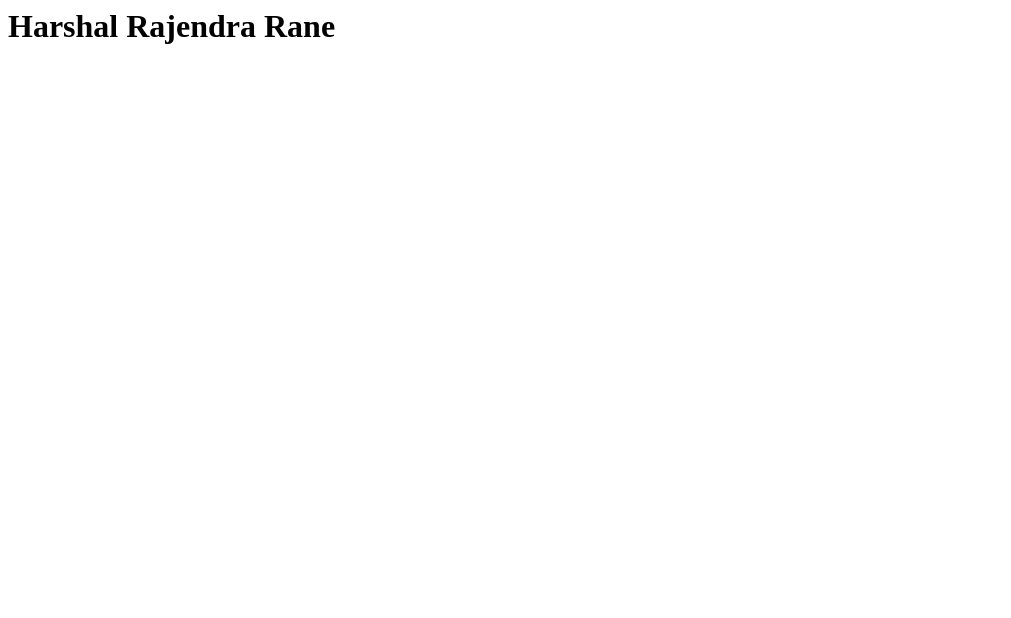
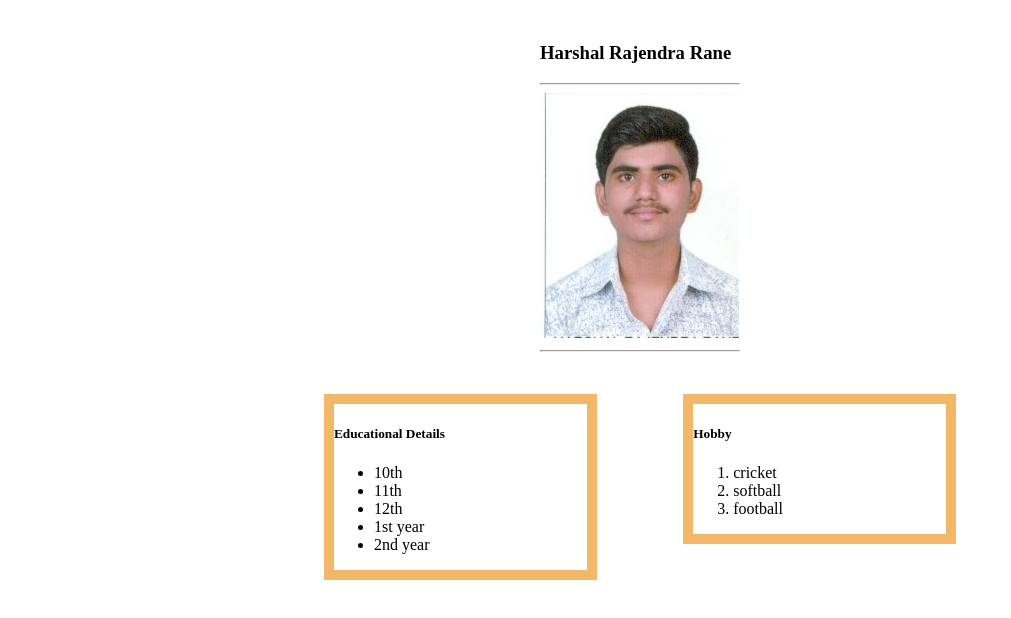
Before and after one commit to HarshalRaneHR/personal-website, a plain HTML site: page index.html in a window 1280 px wide. Shown: the whole page, without its empty margins (0-1011 px from the left). Drawn offline with Linux system fonts and the light colour scheme.

Commit message:
info added

```diff
--- a/index.html
+++ b/index.html
@@ -1,8 +1,73 @@
-<html>
-    <head>
-        <title>Personal Website</title>
-    </head>
-    <body>
-        <h1>Harshal Rajendra Rane</h1>
-    </body>
+<!DOCTYPE html>
+<html lang="en">
+
+<head>
+    <title>Personal Website</title>
+        <style>
+        body{
+
+        }
+        .container {
+            width: 50%;
+            margin: auto;
+                   }
+
+        .edu {
+            float: left;
+            width: 40%;
+            height: 50%;
+            border: 10px solid rgb(243, 183, 105);
+        }
+
+        .hobby {
+            float: right;
+            width: 40%;
+            height: 50%;
+            border: 10px solid rgb(243, 183, 105);
+       }
+
+        .full {
+            width: 200px;
+            margin: 42px auto;
+        }
+    </style>
+</head>
+
+<body>
+    <div class="full">
+        <h3>Harshal Rajendra Rane</h3>
+        <div>
+            <div>
+                <hr>
+            </div>
+            <div>
+                <img src="Photoo.jpg" alt="Image">
+            </div>
+            <div>
+                <hr>
+            </div>
+        </div>
+    </div>
+    <div class="container">
+        <div class="edu">
+            <h5>Educational Details</h5>
+            <ul type="disc">
+                <li>10th </li>
+                <li>11th</li>
+                <li>12th</li>
+                <li>1st year</li>
+                <li>2nd year</li>
+            </ul>
+        </div>
+        <div class="hobby">
+            <h5>Hobby</h5>
+            <ol>
+                <li>cricket</li>
+                <li>softball</li>
+                <li>football</li>
+            </ol>
+        </div>
+    </div>
+</body>
+
 </html>
```
Also changed, not shown: index2.html (added, +37 -0 lines), Photo.jpg (added), Photoo.jpg (added).
